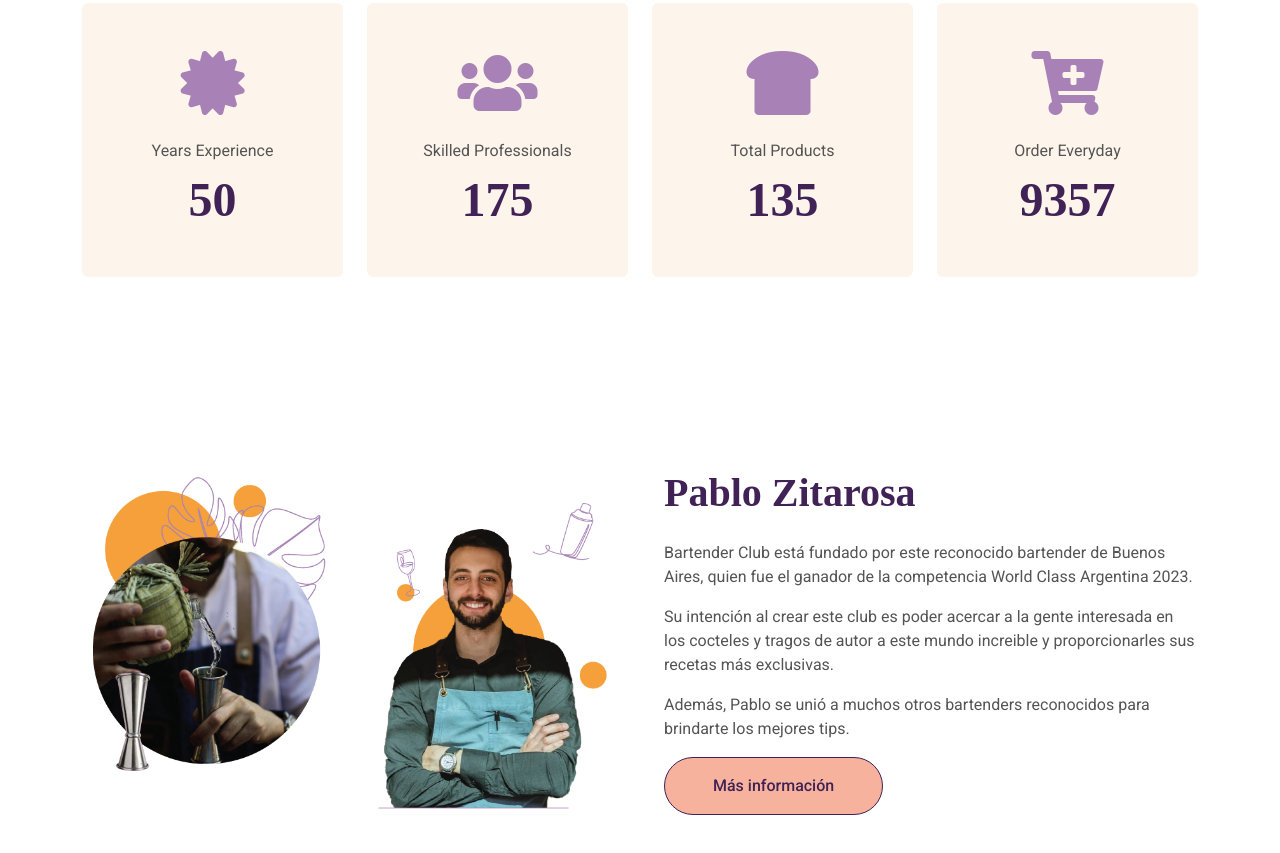
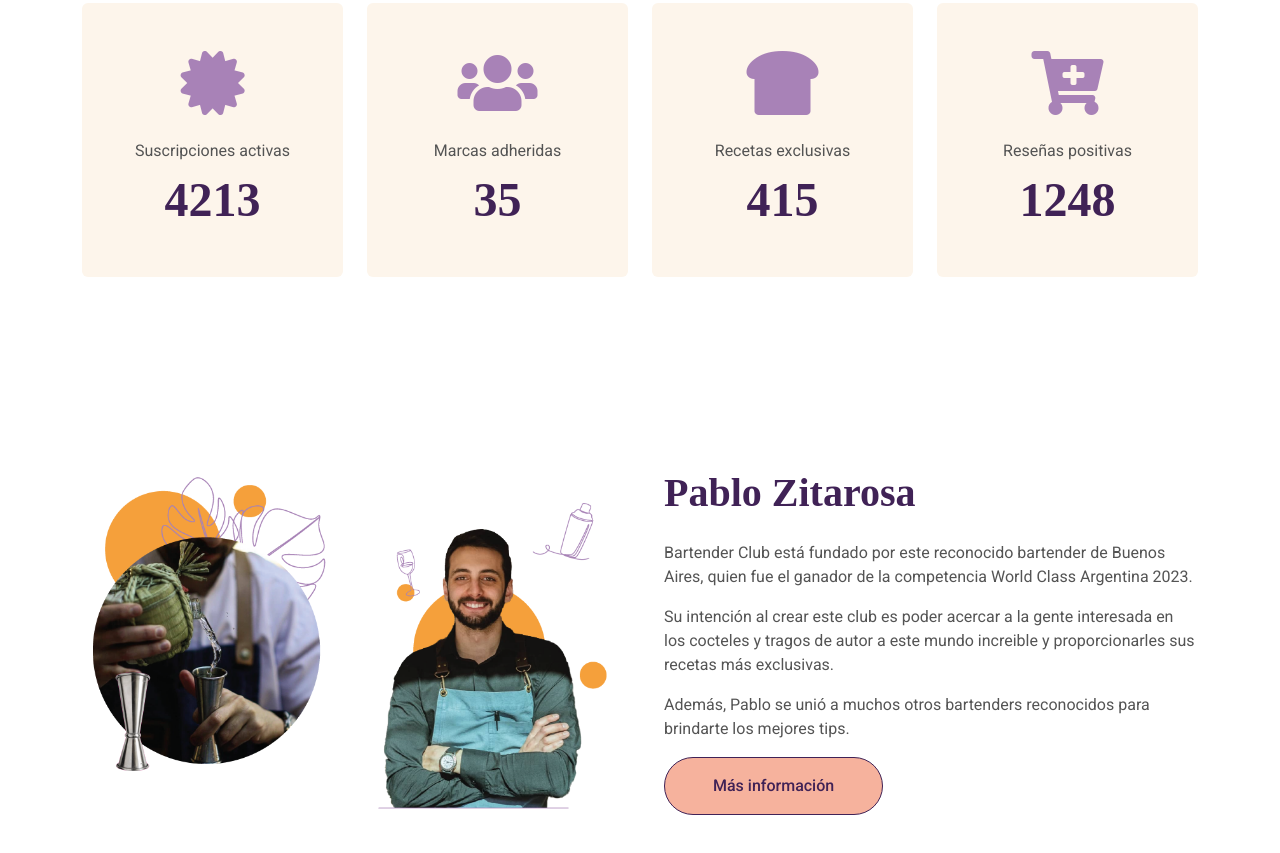
Before and after one commit to ivannateppa/NewBartenderClub, a plain HTML site: page index.html in a window 1280 px wide. Shown: the part 1189-2042 px from the top of the page. Drawn offline with nearby package versions, Linux system fonts and the light colour scheme.

Commit message:
Seccion de diferenciales

```diff
--- a/index.html
+++ b/index.html
@@ -148,29 +148,29 @@ las mejores recetas de tragos con ingredientes seleccionados.</p>
                 <div class="col-lg-3 col-md-6 wow fadeIn" data-wow-delay="0.1s">
                     <div class="fact-item bg-light rounded text-center h-100 p-5">
                         <i class="fa fa-certificate fa-4x text-primary mb-4"></i>
-                        <p class="mb-2">Years Experience</p>
-                        <h1 class="display-5 mb-0" data-toggle="counter-up">50</h1>
+                        <p class="mb-2">Suscripciones activas</p>
+                        <h1 class="display-5 mb-0" data-toggle="counter-up">4213</h1>
                     </div>
                 </div>
                 <div class="col-lg-3 col-md-6 wow fadeIn" data-wow-delay="0.3s">
                     <div class="fact-item bg-light rounded text-center h-100 p-5">
                         <i class="fa fa-users fa-4x text-primary mb-4"></i>
-                        <p class="mb-2">Skilled Professionals</p>
-                        <h1 class="display-5 mb-0" data-toggle="counter-up">175</h1>
+                        <p class="mb-2">Marcas adheridas</p>
+                        <h1 class="display-5 mb-0" data-toggle="counter-up">35</h1>
                     </div>
                 </div>
                 <div class="col-lg-3 col-md-6 wow fadeIn" data-wow-delay="0.5s">
                     <div class="fact-item bg-light rounded text-center h-100 p-5">
                         <i class="fa fa-bread-slice fa-4x text-primary mb-4"></i>
-                        <p class="mb-2">Total Products</p>
-                        <h1 class="display-5 mb-0" data-toggle="counter-up">135</h1>
+                        <p class="mb-2">Recetas exclusivas</p>
+                        <h1 class="display-5 mb-0" data-toggle="counter-up">415</h1>
                     </div>
                 </div>
                 <div class="col-lg-3 col-md-6 wow fadeIn" data-wow-delay="0.7s">
                     <div class="fact-item bg-light rounded text-center h-100 p-5">
                         <i class="fa fa-cart-plus fa-4x text-primary mb-4"></i>
-                        <p class="mb-2">Order Everyday</p>
-                        <h1 class="display-5 mb-0" data-toggle="counter-up">9357</h1>
+                        <p class="mb-2">Reseñas positivas</p>
+                        <h1 class="display-5 mb-0" data-toggle="counter-up">1248</h1>
                     </div>
                 </div>
             </div>
```
